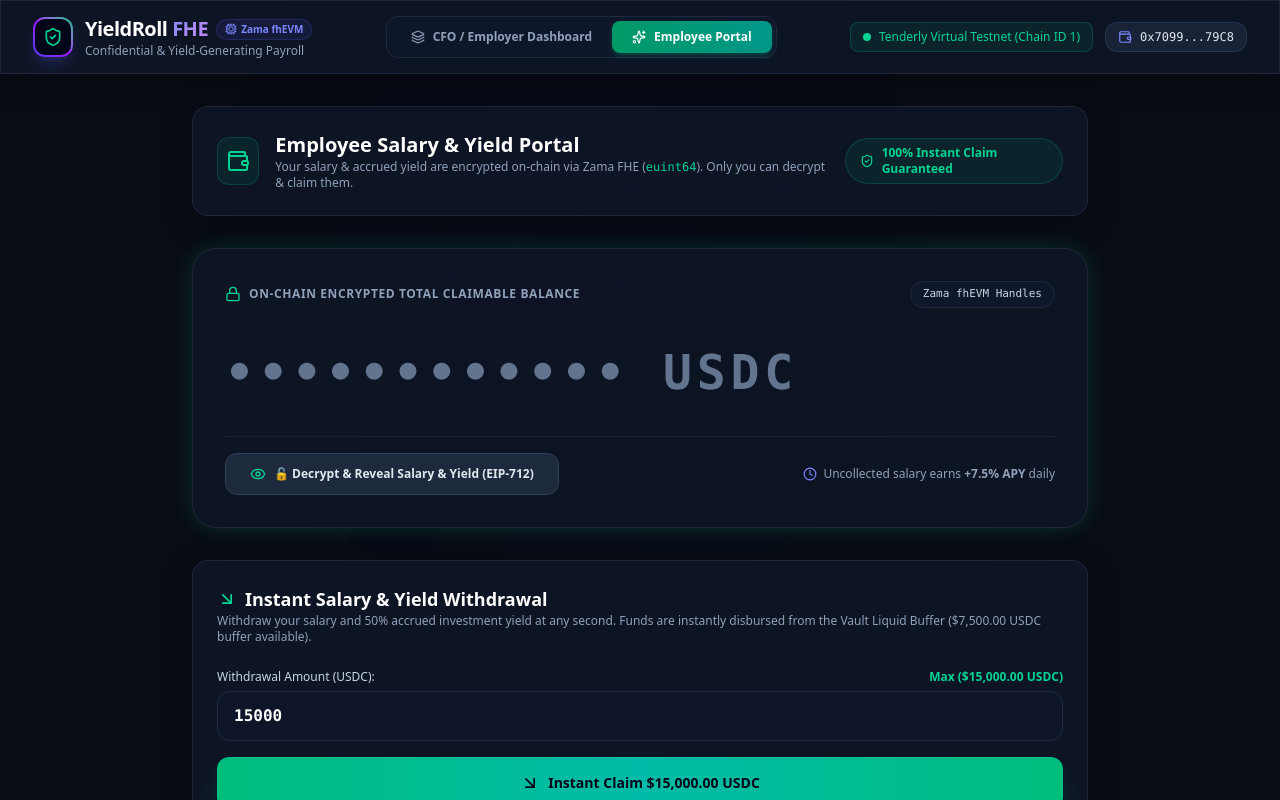
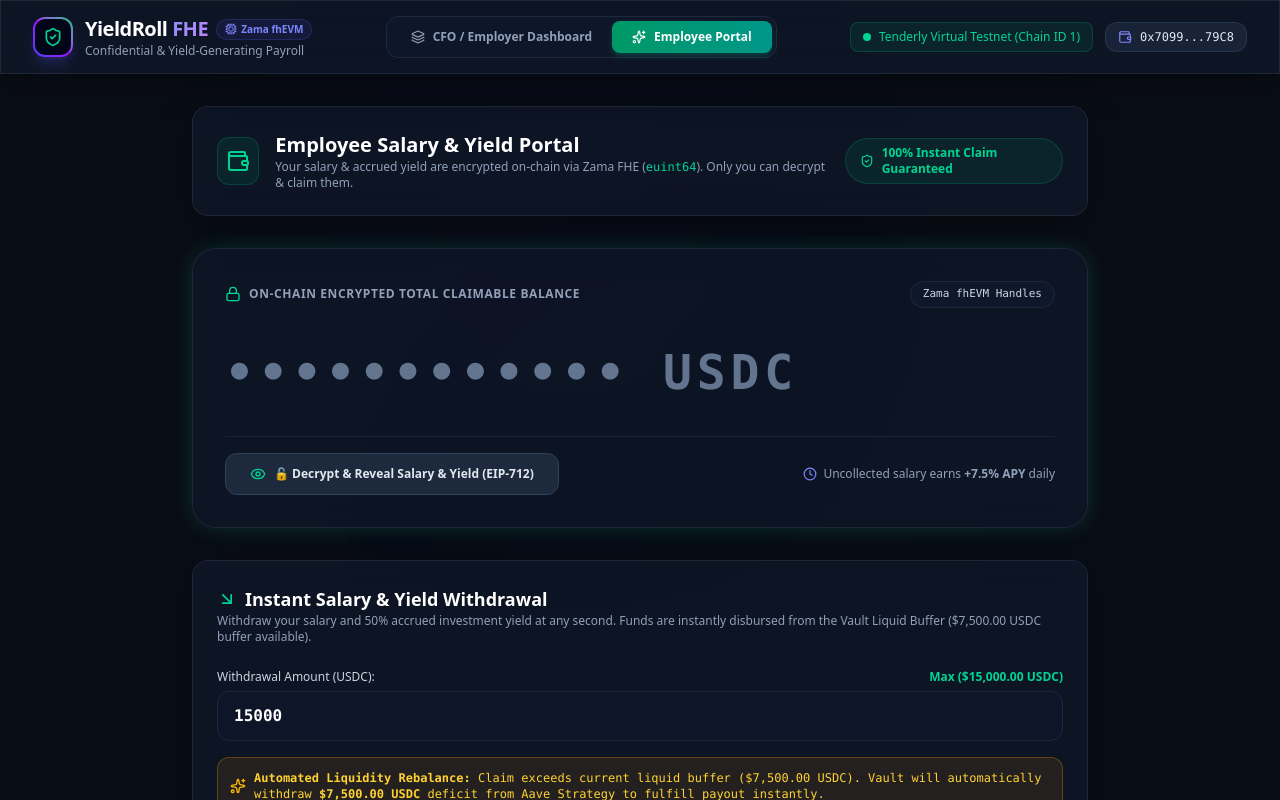
Before and after one commit to bogdanovicbogdan/Web3-projekat3, a Next.js app in the folder frontend/: page / in a window 1280 px wide. Both pictures are taken after a click on the button "Employee Portal". Shown: the top 800 px of the page. Built offline with nearby package versions, Linux system fonts and the light colour scheme.

Commit message:
Implement automated liquidity rebalance deficit withdrawal in contract & frontend UI

```diff
--- a/frontend/src/app/page.tsx
+++ b/frontend/src/app/page.tsx
@@ -80,7 +80,7 @@
     setEmployeeSalary((prev) => prev + amount);
   };
 
-  // Salary & Yield Bonus Claim Handler
+  // Salary & Yield Bonus Claim Handler (With Automated Strategy Deficit Withdrawal)
   const handleClaimSalary = (amount: number) => {
     let remainingToDeduct = amount;
 
@@ -98,11 +98,27 @@
       setEmployeeSalary((prev) => Math.max(0, prev - remainingToDeduct));
     }
 
-    setVaultStats((prev) => ({
-      ...prev,
-      totalPrincipal: Math.max(0, prev.totalPrincipal - amount),
-      liquidBuffer: Math.max(0, prev.liquidBuffer - amount),
-    }));
+    setVaultStats((prev) => {
+      let currentLiquid = prev.liquidBuffer;
+      let currentStrategy = prev.strategyAssets;
+      let newLiquid = currentLiquid;
+      let newStrategy = currentStrategy;
+
+      if (currentLiquid >= amount) {
+        newLiquid = currentLiquid - amount;
+      } else {
+        const deficit = amount - currentLiquid;
+        newLiquid = 0;
+        newStrategy = Math.max(0, currentStrategy - deficit);
+      }
+
+      return {
+        ...prev,
+        totalPrincipal: Math.max(0, prev.totalPrincipal - amount),
+        liquidBuffer: newLiquid,
+        strategyAssets: newStrategy,
+      };
+    });
   };
 
   return (
--- a/frontend/src/components/EmployeePortal.tsx
+++ b/frontend/src/components/EmployeePortal.tsx
@@ -53,9 +53,17 @@
     const maxBalance = employeeSalary + employeeYieldShare;
     if (claimAmount <= 0 || claimAmount > maxBalance) return;
 
+    const isDeficit = claimAmount > liquidBuffer;
+    const deficitAmount = isDeficit ? claimAmount - liquidBuffer : 0;
+
     onClaimSalary(claimAmount);
-    setClaimSuccess(`✅ Successfully claimed $${claimAmount.toLocaleString("en-US", { minimumFractionDigits: 2 })} USDC (Principal + Yield Bonus) to your wallet!`);
-    setTimeout(() => setClaimSuccess(""), 5000);
+
+    if (isDeficit) {
+      setClaimSuccess(`⚡ Auto-Rebalance Claimed: $${claimAmount.toLocaleString("en-US", { minimumFractionDigits: 2 })} USDC! ($${liquidBuffer.toLocaleString("en-US", { minimumFractionDigits: 2 })} from Liquid Buffer + $${deficitAmount.toLocaleString("en-US", { minimumFractionDigits: 2 })} pulled directly from Aave Strategy)`);
+    } else {
+      setClaimSuccess(`✅ Successfully claimed $${claimAmount.toLocaleString("en-US", { minimumFractionDigits: 2 })} USDC to your wallet!`);
+    }
+    setTimeout(() => setClaimSuccess(""), 6000);
   };
 
   return (
@@ -176,6 +184,15 @@
             />
           </div>
 
+          {claimAmount > liquidBuffer && (
+            <div className="p-3 rounded-xl bg-amber-500/10 border border-amber-500/30 text-amber-300 text-xs font-mono flex items-center gap-2">
+              <Sparkles className="w-4 h-4 text-amber-400 shrink-0" />
+              <span>
+                <strong>Automated Liquidity Rebalance:</strong> Claim exceeds current liquid buffer (${liquidBuffer.toLocaleString("en-US", { minimumFractionDigits: 2 })} USDC). Vault will automatically withdraw <strong>${(claimAmount - liquidBuffer).toLocaleString("en-US", { minimumFractionDigits: 2 })} USDC</strong> deficit from Aave Strategy to fulfill payout instantly.
+              </span>
+            </div>
+          )}
+
           {claimSuccess && (
             <div className="p-4 rounded-xl bg-emerald-950/60 border border-emerald-500/30 text-emerald-300 text-xs font-mono flex items-center justify-between gap-2">
               <span className="flex items-center gap-2">
```
